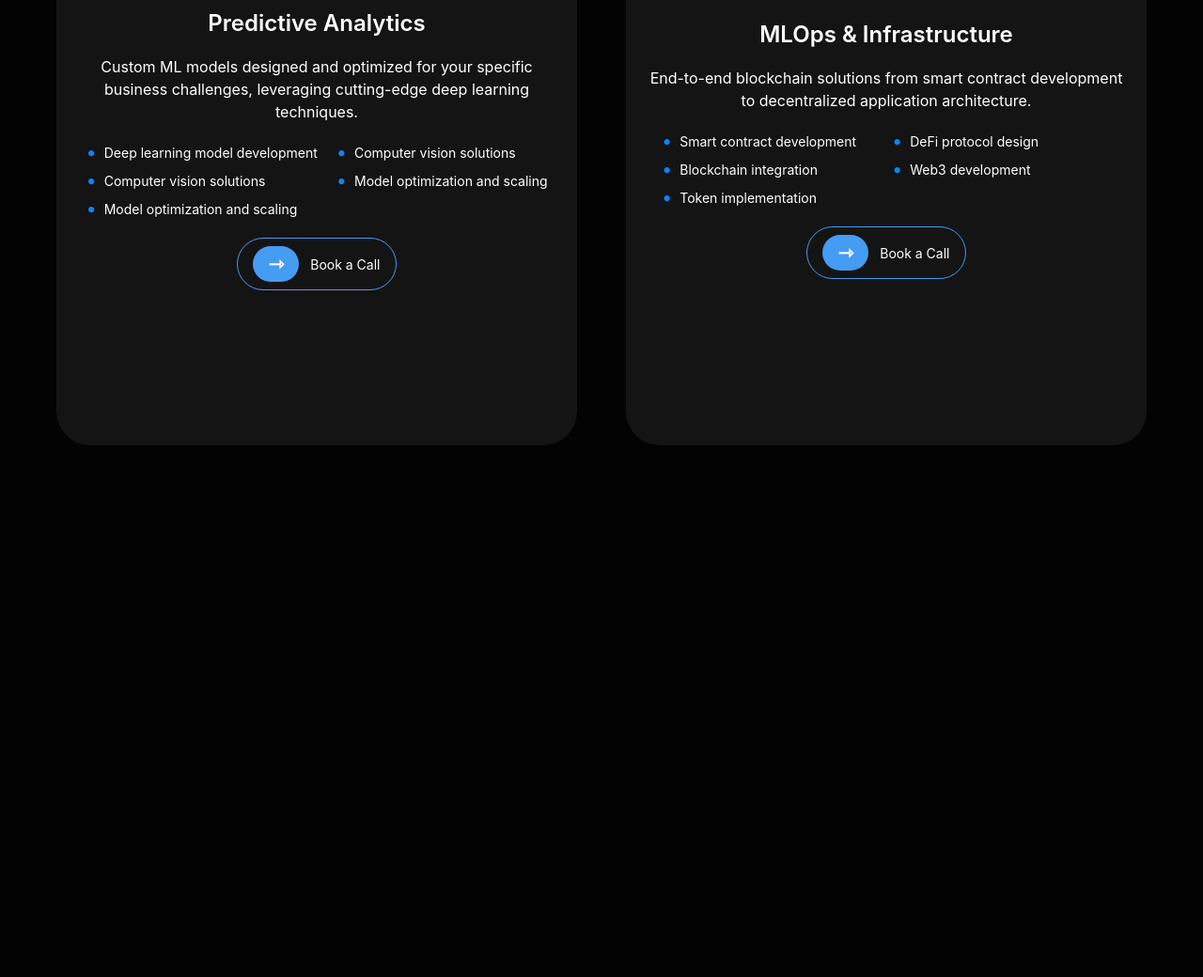
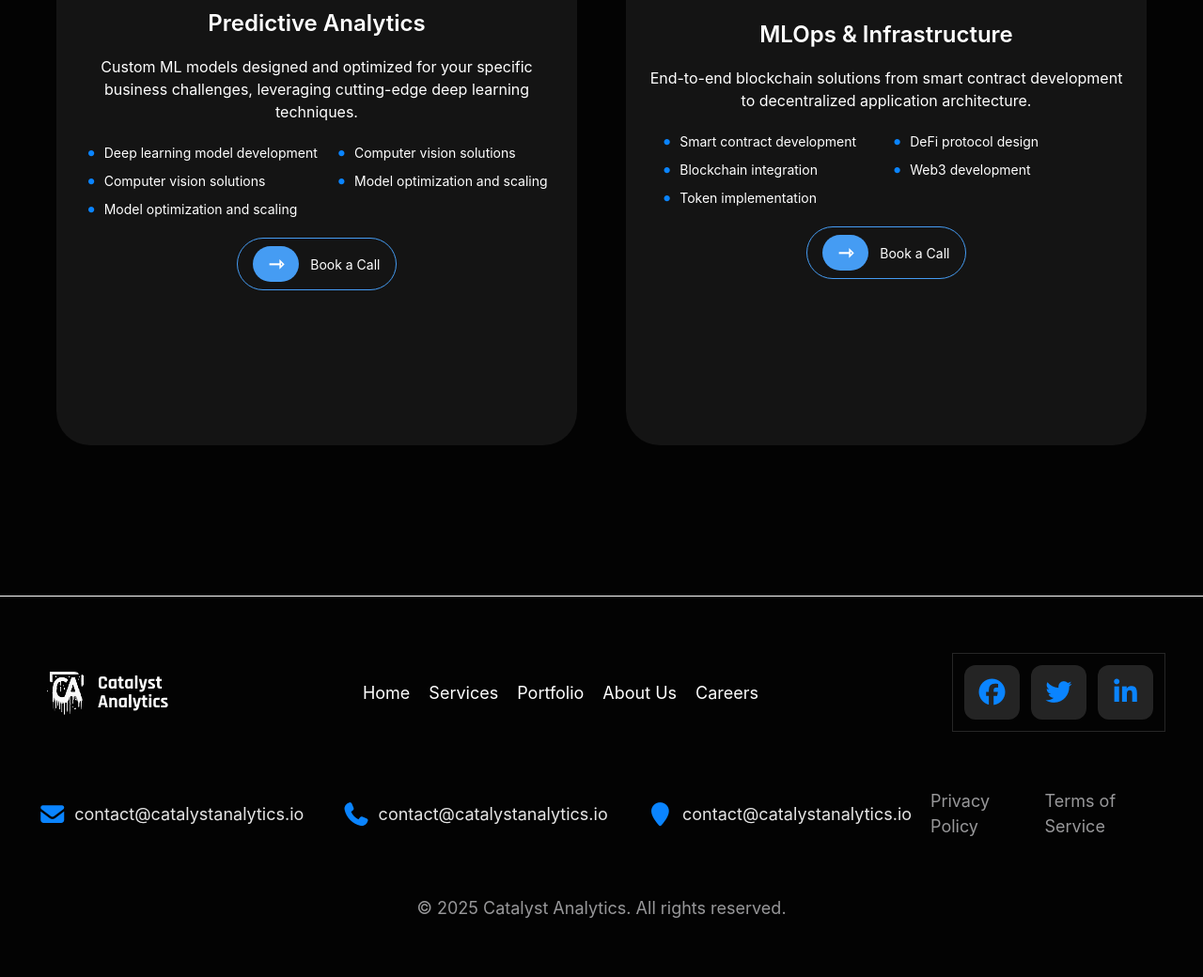
Before and after one commit to Jalilov-dev/Exam-13Git-Github-Project, a website: page src/page2/index.html in a window 1280 px wide. Shown: the part 2412-3452 px from the top of the page at 94% size. Before the commit the page ends 3046 px from the top, so only its background shows below. Drawn offline with nearby package versions, Linux system fonts and the light colour scheme; files that its build step writes are made by us from their sources.

Commit message:
add footer page2

```diff
--- a/src/page2/index.html
+++ b/src/page2/index.html
@@ -324,6 +324,58 @@
                </div>
           </div>
      </section>
+
+
+     <footer class="py-15 border-t border-solid boreder-[#858585]">
+          <div class="flex lg:flex-row gap-5 flex-col items-center  justify-between max-w-300 m-auto ">
+               <img src="../../img.png/Logo (6).png" alt="">
+               <div class="hidden lg:flex gap-5  text-[18px] text-[#E6E6E6]]">
+                    <p>Home</p>
+                    <p>Services</p>
+                    <p>Portfolio</p>
+                    <p>About Us</p>
+                    <p>Careers</p>
+               </div>
+               <div class="flex gap-3 border border-solid border-[#262626] p-3 text-[#0A84FF]">
+                    <div
+                         class="bg-[#242424] boorder border-solid border-[#2E2E2E00] lg:text-[28px] py-2 px-3 rounded-xl">
+                         <i class="fa-brands fa-facebook"></i>
+                    </div>
+                    <div
+                         class="bg-[#242424] boorder border-solid border-[#2E2E2E00] lg:text-[28px] py-2 px-3 rounded-xl">
+                         <i class="fa-brands fa-twitter"></i>
+                    </div>
+                    <div
+                         class="bg-[#242424] boorder border-solid border-[#2E2E2E00] lg:text-[28px] py-2 px-3 rounded-xl">
+                         <i class="fa-brands fa-linkedin-in"></i>
+                    </div>
+               </div>
+          </div>
+          <div class="flex lg:flex-row gap-5 flex-col my-15 items-center justify-between max-w-300 m-auto ">
+               <div class="flex flex-col lg:flex-row    items-center gap-10">
+                    <div class="flex items-center gap-2">
+                         <i class="fa-solid fa-envelope text-[25px] text-[#0A84FF]"></i>
+                         <p class="text-[#E6E6E6] text-[18px]">contact@catalystanalytics.io</p>
+                    </div>
+
+                    <div class="flex items-center gap-2">
+                         <i class="fa-solid fa-phone text-[25px] text-[#0A84FF]"></i>
+                         <p class="text-[#E6E6E6] text-[18px]">contact@catalystanalytics.io</p>
+                    </div>
+
+                    <div class="flex items-center gap-2">
+                         <i class="fa-solid fa-location-pin text-[25px] text-[#0A84FF]"></i>
+                         <p class="text-[#E6E6E6] text-[18px]">contact@catalystanalytics.io</p>
+                    </div>
+               </div>
+              <div class="flex gap-4">
+               <p class="text-[#98989A] text-[18px]">Privacy Policy</p>
+               <p class="text-[#98989A] text-[18px]">Terms of Service</p>
+
+              </div>
+          </div>
+          <p class="text-[#98989A] text-[18px] text-center">© 2025 Catalyst Analytics. All rights reserved.</p>
+     </footer>
 </body>
 
 </html>
```
